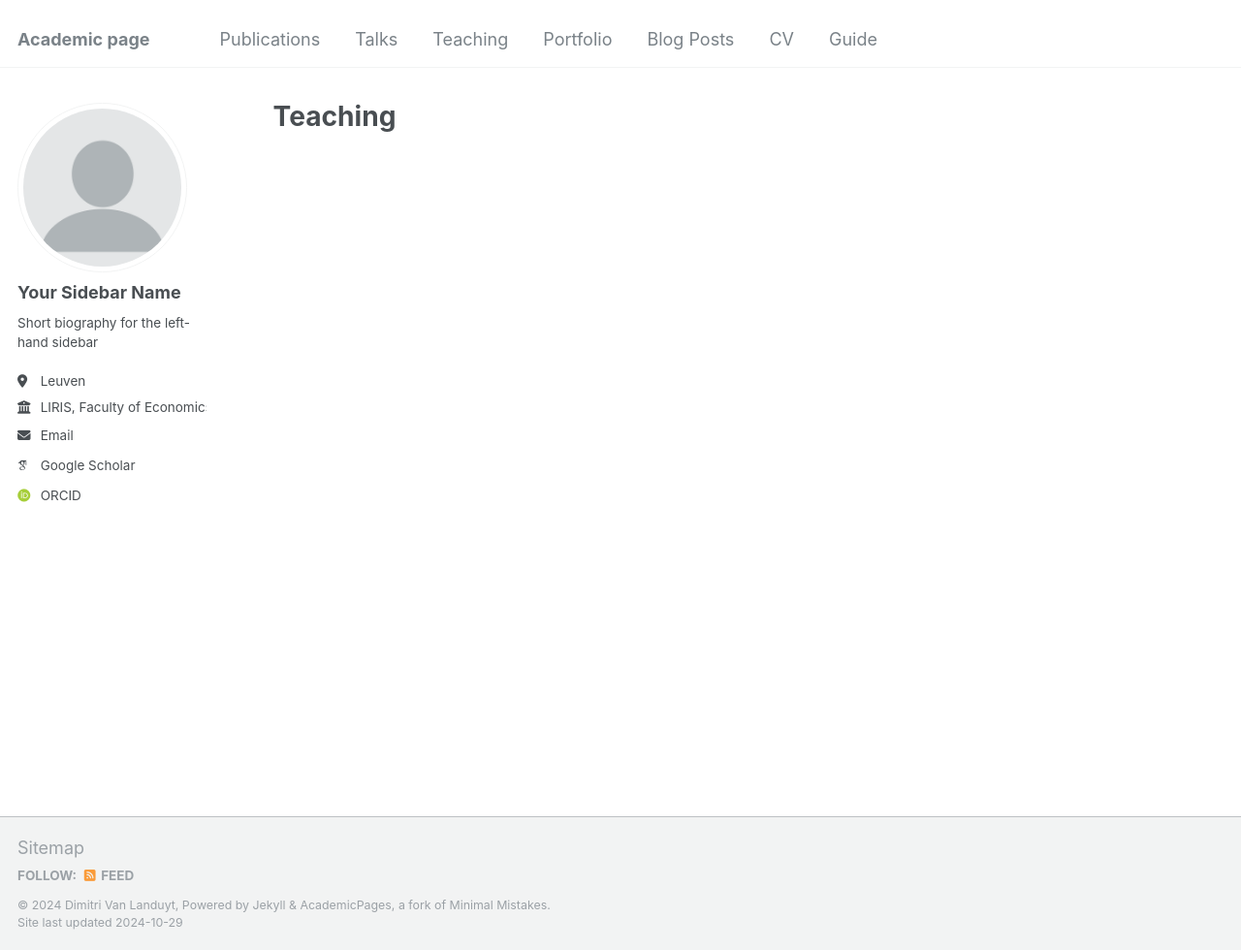
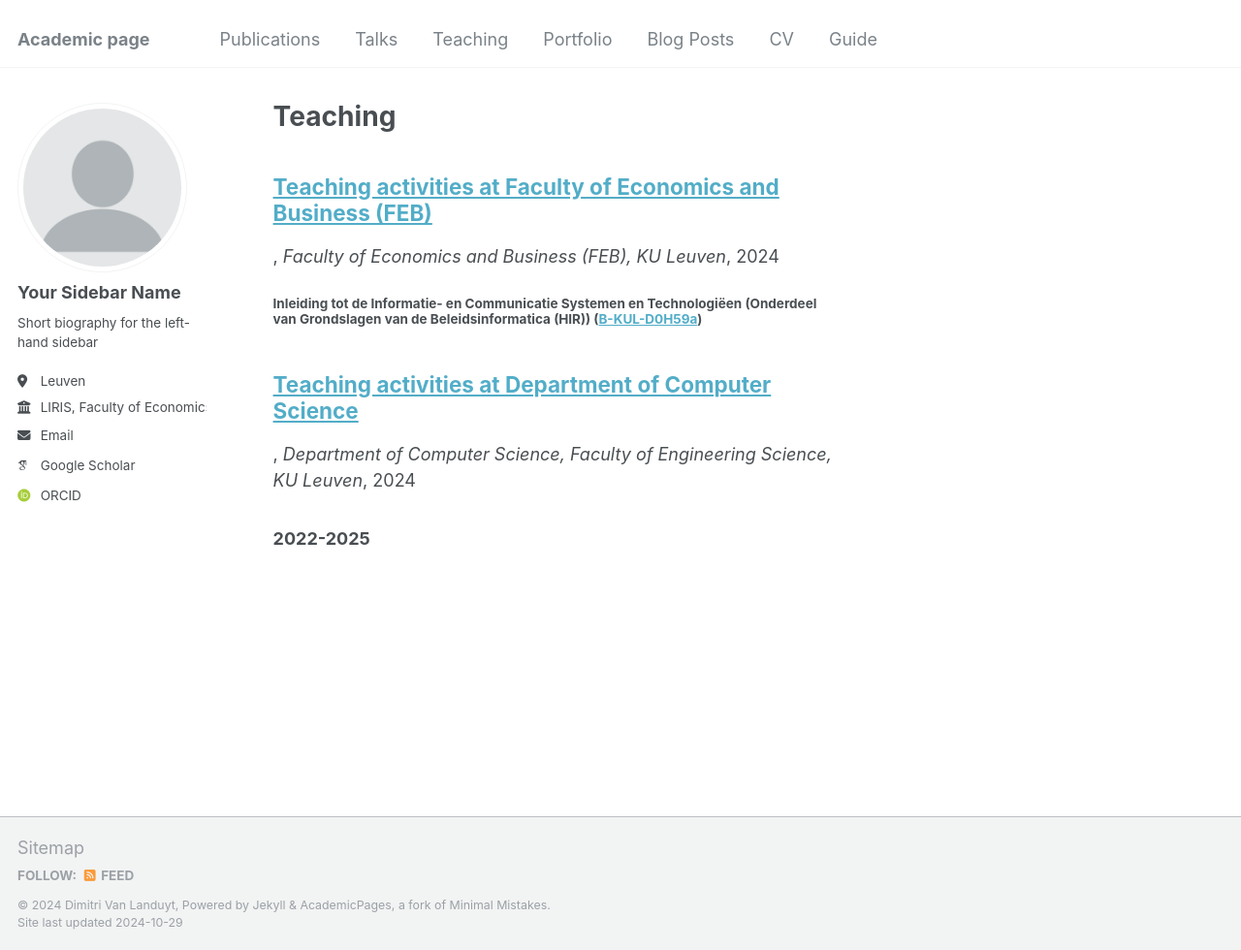
Before and after one commit to dimitri-vanlanduyt/dimitri-vanlanduyt.github.io, a Jekyll site: the page built from _pages/teaching.html, in a window 1280 px wide and 980 px high. Shown: the whole window at 97% size. Built offline with Jekyll 4.4.1, drawn with Linux system fonts in a browser that asks for light colours; some web fonts are replaced; a file with an impossible date is left out; part of the change alters nothing that is shown.

Commit message:
date fix

```diff
--- a/_teaching/teachingCS.md
+++ b/_teaching/teachingCS.md
@@ -4,7 +4,7 @@ collection: teaching
 type: ""
 permalink: /teaching/teachingCS
 venue: "Department of Computer Science, Faculty of Engineering Science, KU Leuven"
-date: 2025
+date: 2024-10-29 00:00:00 +0000
 location: "Heverlee, Belgium"
 ---
 
--- a/_teaching/teachingFEB.md
+++ b/_teaching/teachingFEB.md
@@ -4,7 +4,7 @@ collection: teaching
 type: ""
 permalink: /teaching/teachingFEB
 venue: "Faculty of Economics and Business (FEB), KU Leuven"
-date: 2025
+date: 2024-10-29 00:00:00 +0000
 location: "Leuven, Belgium"
 ---
 
```
